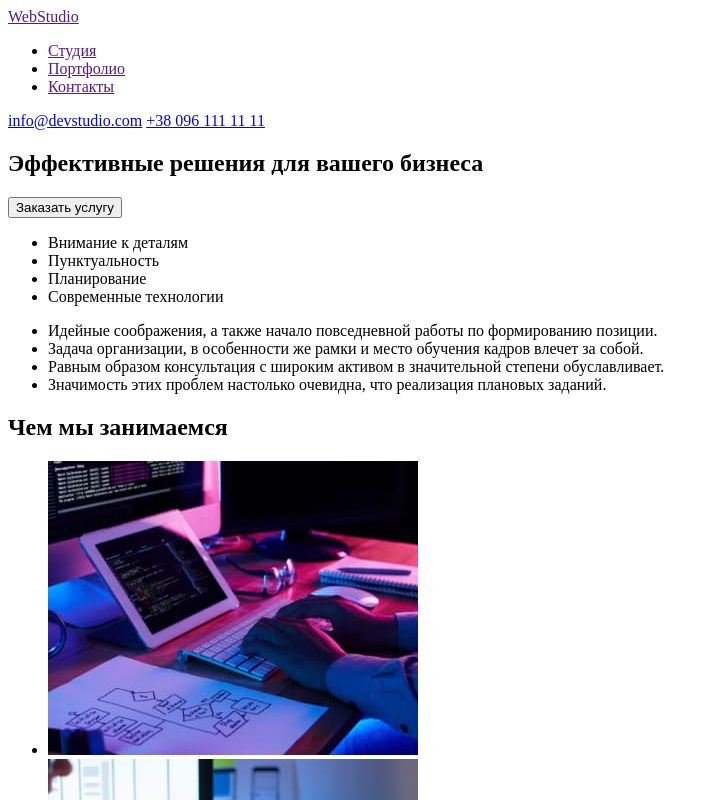
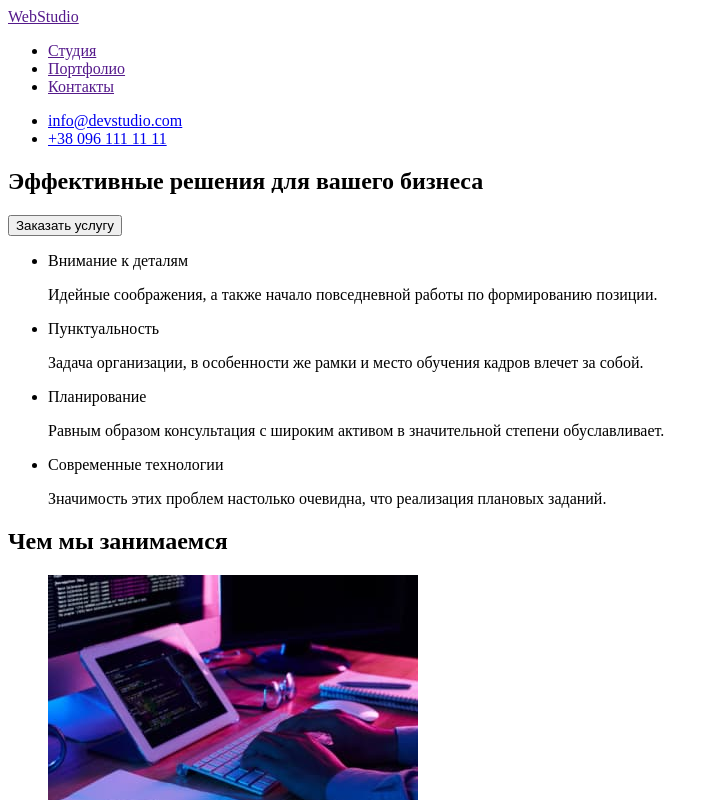
Before and after one commit to vsC0dex/goit-markup-hw-01, a plain HTML site: page index.html in a window 1280 px wide. Shown: the top 800 px of the page, without its empty margins (0-719 px from the left). Drawn offline with Linux system fonts and the light colour scheme.

Commit message:
fixed some bugs

```diff
--- a/index.html
+++ b/index.html
@@ -16,8 +16,10 @@
           <li><a href="">Контакты</a></li>
         </ul>
       </nav>
-      <a href="mailto:info@devstudio.com">info@devstudio.com</a>
-      <a href="tel:+380961111111">+38 096 111 11 11</a>
+      <ul>
+        <li><a href="mailto:info@devstudio.com">info@devstudio.com</a></li>
+        <li><a href="tel:+380961111111">+38 096 111 11 11</a></li>
+      </ul>
     </header>
     <main>
       <section>
@@ -25,30 +27,31 @@
         <button type="button">Заказать услугу</button>
       </section>
       <section>
+        <h2 hidden>О нас</h2>
         <ul>
           <li>Внимание к деталям</li>
-          <li>Пунктуальность</li>
-          <li>Планирование</li>
-          <li>Современные технологии</li>
-        </ul>
-        <ul>
-          <li>
+          <p>
             Идейные соображения, а также начало повседневной работы по
             формированию позиции.
-          </li>
-          <li>
+          </p>
+          <li>Пунктуальность</li>
+          <p>
             Задача организации, в особенности же рамки и место обучения кадров
             влечет за собой.
-          </li>
-          <li>
+          </p>
+          <li>Планирование</li>
+          <p>
             Равным образом консультация с широким активом в значительной степени
             обуславливает.
-          </li>
-          <li>
+          </p>
+          <li>Современные технологии</li>
+          <p>
             Значимость этих проблем настолько очевидна, что реализация плановых
             заданий.
-          </li>
+          </p>
         </ul>
+      </section>
+      <section>
         <h2>Чем мы занимаемся</h2>
         <ul>
           <li>
```
